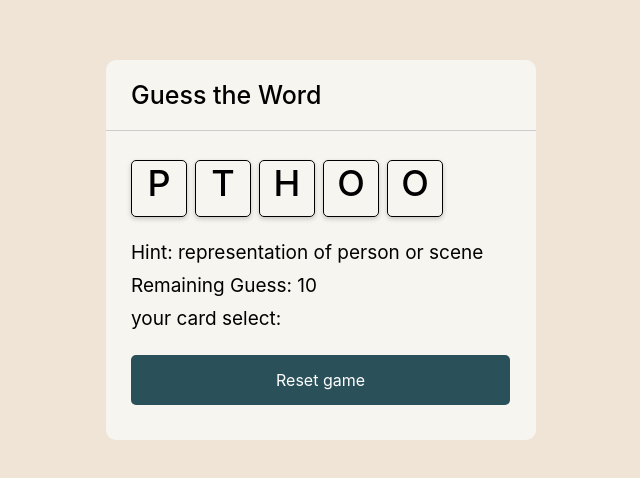
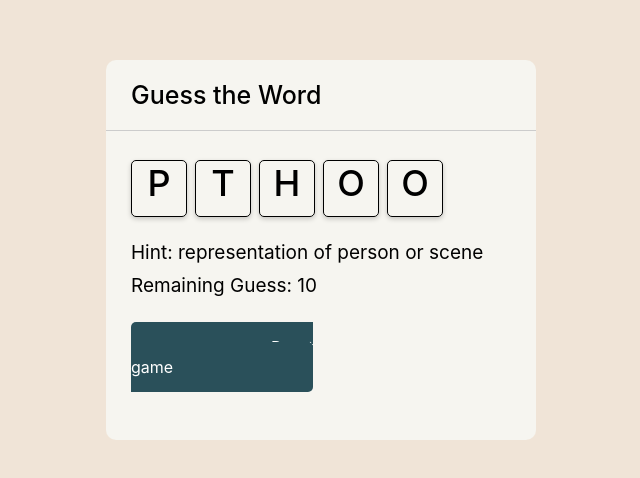
Before and after one commit to WasinPanityayon/lab-3SA03, a React (Create React App) app: page / in a window 1280 px wide. Shown: the part 150-628 px from the top of the page, without its empty margins (319-959 px from the left). Built offline with nearby package versions, Linux system fonts and the light colour scheme.

Commit message:
submit 4

```diff
--- a/src/App.css
+++ b/src/App.css
@@ -74,7 +74,8 @@
   border: none;
   color: #fff;
   font-size: 17px sol;
-  padding: 15px 145px;
+  padding: 15px 140px;
   background: #2A505A;
   border-radius: 5px;
+  margin-right: 15px;
  }
--- a/src/WordCard.js
+++ b/src/WordCard.js
@@ -20,7 +20,6 @@ export default function WordCard(props) {
     const [state, setState] = useState(prepareStateFromWord(props.value))
 
     const Refresh = () =>{ window.location.reload(); }
-
     const activationHandler = (c) => {
         console.log(`${c} has been activated.`)
 
@@ -30,10 +29,17 @@ export default function WordCard(props) {
         if(guess.length === state.word.length){
             if(guess === state.word){
                 console.log('yeah!')
-                setState({...state, guess: '', attempt: state.attempt = 10, completed: true})
+                setState({...state, guess: '', completed: true})
+                alert(`congrats! You found the word ${props.value}`);
+                state.attempt = 10
             }else{
                 console.log('reset, next attempt')
-                setState({...state, guess: '', attempt: state.attempt - 1})
+                setState({...state, guess: '',attempt: state.attempt - 1})
+                if (state.attempt === 1) {
+                    alert(`Game over! You don't have remaining guesses`)
+                    state.attempt = 10
+                    window.location.reload();
+                }
             }
         }
     }
@@ -52,11 +58,7 @@ export default function WordCard(props) {
                 <div className='details'>
                     <p className='hint'>Hint: <span>{props.hint}</span></p>
                     <p className='guess'>Remaining Guess: <span>{state.attempt}</span></p>
-                    <p className='yourcard'>your card select:
-                        <span className='card2'>
-                            {state.guess}
-                        </span>
-                    </p>
+
                 </div>
                 <botton className='reset-btn' onClick={Refresh}>Reset game</botton>
             </div>
```
